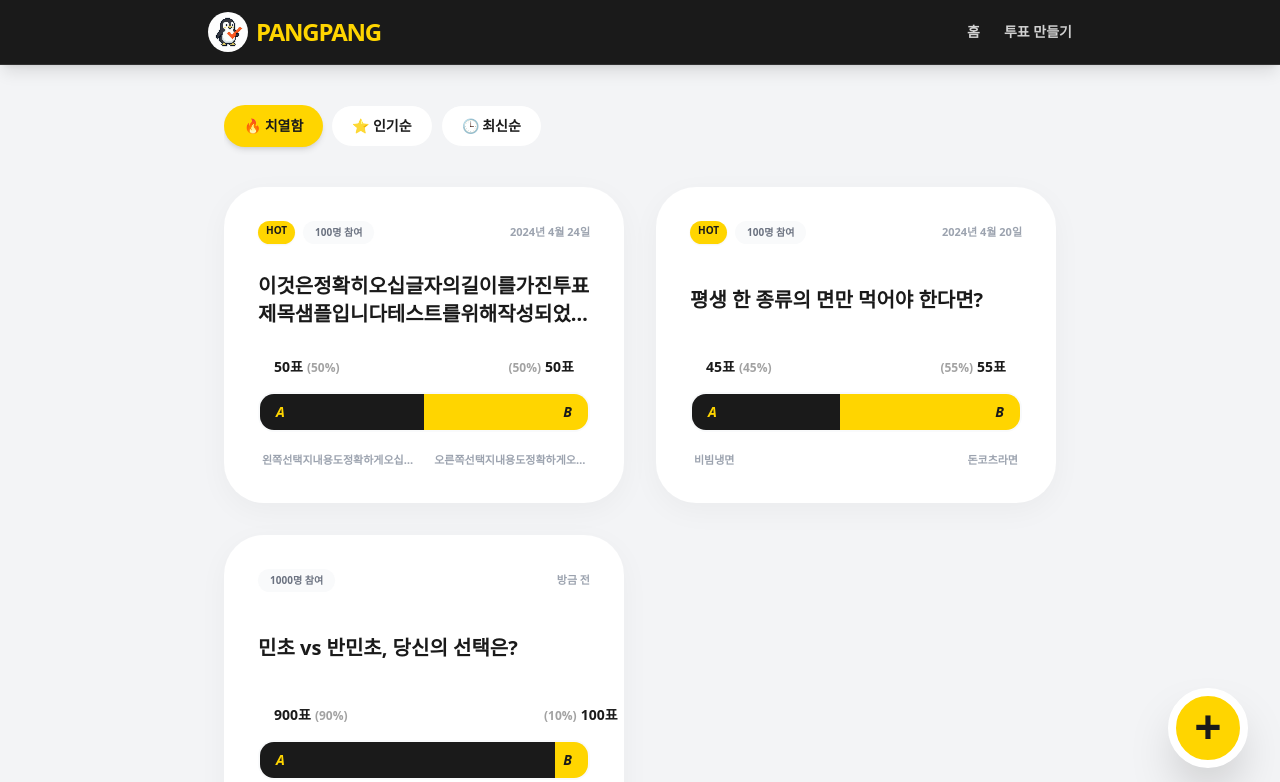
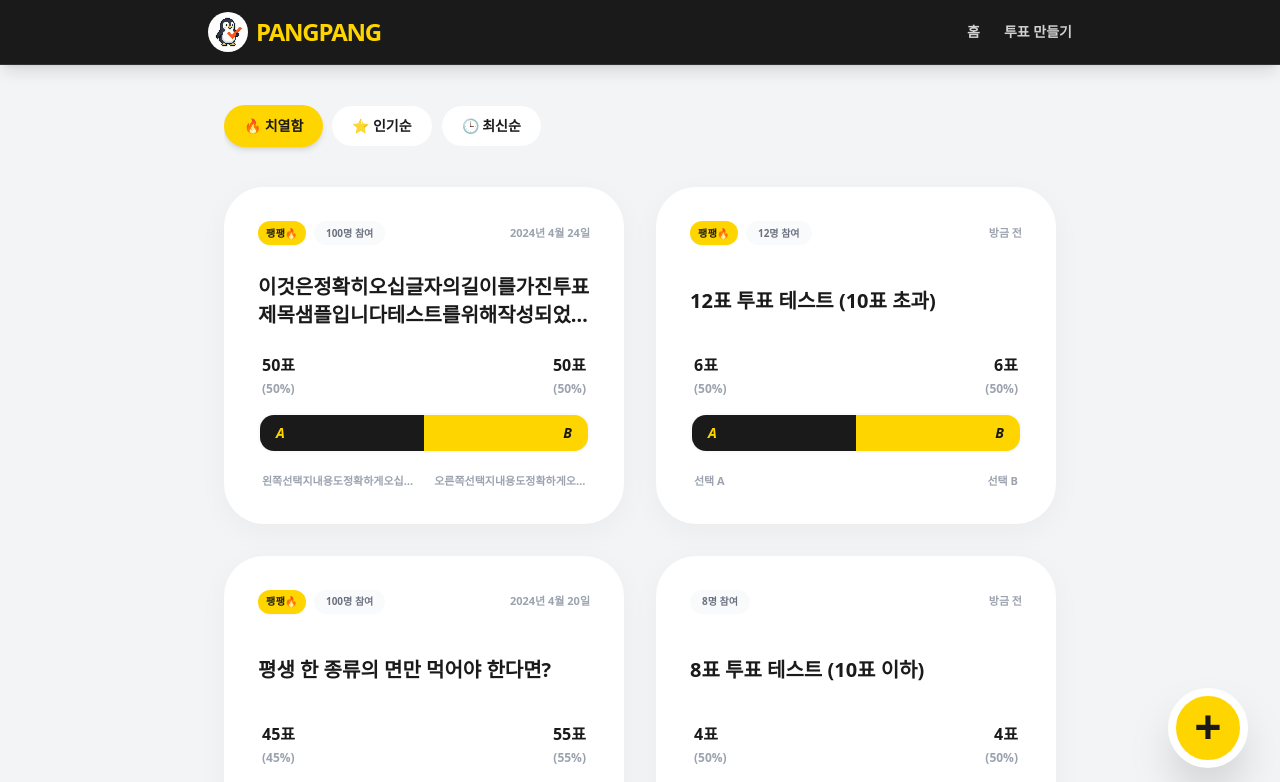
Before and after one commit to ncavchl/PANGPANG, a React (Vite) app: page / in a window 1280 px wide. Shown: the top 782 px of the page. Built offline with nearby package versions, Linux system fonts and the light colour scheme; no server answers.

Commit message:
홈화면 정렬 및 문구 수정

```diff
--- a/src/index.css
+++ b/src/index.css
@@ -3,10 +3,10 @@
 @tailwind utilities;
 
 :root {
-  /* 물리적인 색상 정의 */
-  --penguin-yellow: #FFD500;
-  --penguin-black: #1A1A1A;
-  --penguin-gray: #F3F4F6;
+  /* 물리적인 색상 정의 (RGB 값만 정의하여 Tailwind opacity 지원) */
+  --penguin-yellow: 255 213 0;
+  --penguin-black: 26 26 26;
+  --penguin-gray: 243 244 246;
   --sans: 'Pretendard', system-ui, -apple-system, BlinkMacSystemFont, 'Segoe UI', Roboto, sans-serif;
 }
 
--- a/src/mocks/data.ts
+++ b/src/mocks/data.ts
@@ -12,6 +12,42 @@ export interface Poll {
 }
 
 export const MOCK_POLLS: Poll[] = [
+  {
+    id: 'low-vol-50-50',
+    title: '8표 투표 테스트 (10표 이하)',
+    question: '총 투표수가 10표 이하인 50대 50 투표입니다.',
+    optionA: '선택 A',
+    optionB: '선택 B',
+    votesA: 4,
+    votesB: 4,
+    creatorId: 'test',
+    creatorPw: '1234',
+    createdAt: new Date().toISOString(),
+  },
+  {
+    id: 'high-vol-50-50',
+    title: '12표 투표 테스트 (10표 초과)',
+    question: '총 투표수가 10표 초과인 50대 50 투표입니다.',
+    optionA: '선택 A',
+    optionB: '선택 B',
+    votesA: 6,
+    votesB: 6,
+    creatorId: 'test',
+    creatorPw: '1234',
+    createdAt: new Date().toISOString(),
+  },
+  {
+    id: 'massive-skewed-test',
+    title: '압도적인 결과를 확인하는 투표',
+    question: '10만 명 이상의 사용자가 참여한, 한쪽으로 매우 치우친 결과를 보여주는 테스트 투표입니다. 시스템이 올바르게 계산하고 표시하는지 확인합니다.',
+    optionA: '압도적 다수 (99%)',
+    optionB: '소수 의견 (1%)',
+    votesA: 99000,
+    votesB: 1000,
+    creatorId: 'admin',
+    creatorPw: '1234',
+    createdAt: new Date().toISOString(),
+  },
   {
     id: 'skewed-test',
     title: '민초 vs 반민초, 당신의 선택은?',
--- a/src/pages/Home.tsx
+++ b/src/pages/Home.tsx
@@ -10,9 +10,28 @@ const Home: React.FC = () => {
     const polls = [...MOCK_POLLS];
     if (filter === 'hot') {
       return polls.sort((a, b) => {
-        const diffA = Math.abs((a.votesA / (a.votesA + a.votesB)) - 0.5);
-        const diffB = Math.abs((b.votesA / (b.votesA + b.votesB)) - 0.5);
-        return diffA - diffB;
+        const totalA = a.votesA + a.votesB;
+        const totalB = b.votesA + b.votesB;
+        const ratioA = a.votesA / totalA;
+        const ratioB = b.votesA / totalB;
+        const diffA = Math.abs(ratioA - 0.5);
+        const diffB = Math.abs(ratioB - 0.5);
+
+        // 1. >10 votes 50/50 (Tier 1)
+        const isTier1A = totalA > 10 && a.votesA === a.votesB;
+        const isTier1B = totalB > 10 && b.votesA === b.votesB;
+        if (isTier1A !== isTier1B) return isTier1A ? -1 : 1;
+
+        // 2. >10 votes 45-55% range (Tier 2)
+        const isTier2A = totalA > 10 && diffA <= 0.05;
+        const isTier2B = totalB > 10 && diffB <= 0.05;
+        if (isTier2A !== isTier2B) return isTier2A ? -1 : 1;
+
+        // 3. All others (Tier 3) - includes <= 10 votes, or >10 votes outside 45-55%
+        if (Math.abs(diffA - diffB) > 0.001) return diffA - diffB;
+
+        // 4. Same ratio: Higher total votes first
+        return totalB - totalA;
       });
     }
     if (filter === 'popular') {
@@ -48,7 +67,7 @@ const Home: React.FC = () => {
           const total = poll.votesA + poll.votesB;
           const percentA = Math.round((poll.votesA / total) * 100);
           const percentB = 100 - percentA;
-          const isHot = Math.abs(percentA - 50) <= 5;
+          const isHot = Math.abs(percentA - 50) <= 5 && (total > 10 || percentA !== 50);
 
           return (
             <Link
@@ -57,9 +76,13 @@ const Home: React.FC = () => {
               className="group block bg-white p-6 md:p-8 rounded-[2.5rem] shadow-[0_8px_30px_rgb(0,0,0,0.04)] hover:shadow-[0_20px_50px_rgb(0,0,0,0.1)] hover:-translate-y-2 transition-all border-2 border-transparent hover:border-penguin-yellow"
             >
               <div className="flex justify-between items-center mb-6">
-                <div className="flex gap-2">
-                  {isHot && <span className="bg-penguin-yellow text-penguin-black text-[10px] font-black px-2 py-0.5 rounded-full uppercase shadow-sm">Hot</span>}
-                  <span className="text-[10px] text-gray-500 font-bold px-3 py-1 bg-gray-50 rounded-full">
+                <div className="flex gap-2 h-6">
+                  {isHot && (
+                    <span className="flex items-center justify-center bg-penguin-yellow text-penguin-black text-[10px] font-black px-2 py-0.5 rounded-full uppercase tracking-wider shadow-sm">
+                      팽팽🔥
+                    </span>
+                  )}
+                  <span className="flex items-center justify-center text-[10px] text-gray-500 font-bold px-3 py-1 bg-gray-50 rounded-full">
                     {total}명 참여
                   </span>
                 </div>
@@ -75,13 +98,15 @@ const Home: React.FC = () => {
               </div>
 
               <div className="space-y-4">
-                {/* 포맷 변경: 표 수(퍼센트) */}
-                <div className="flex px-4 text-xs md:text-sm font-black text-penguin-black h-5 items-end transition-all duration-1000">
-                   <div style={{ width: `${percentA}%` }} className="text-left leading-none whitespace-nowrap">
-                     {poll.votesA}표<span className="text-[10px] md:text-xs opacity-40 ml-1">({percentA}%)</span>
+                {/* 고정된 위치 표기: Flex justify-between 사용 */}
+                <div className="flex justify-between px-1 text-penguin-black items-end h-10">
+                   <div className="flex flex-col items-start">
+                      <span className="text-sm md:text-base font-black leading-none">{poll.votesA}표</span>
+                      <span className="text-[10px] md:text-xs font-bold text-gray-400 mt-1">({percentA}%)</span>
                    </div>
-                   <div style={{ width: `${percentB}%` }} className="text-right leading-none whitespace-nowrap">
-                     <span className="text-[10px] md:text-xs opacity-40 mr-1">({percentB}%)</span>{poll.votesB}표
+                   <div className="flex flex-col items-end">
+                      <span className="text-sm md:text-base font-black leading-none">{poll.votesB}표</span>
+                      <span className="text-[10px] md:text-xs font-bold text-gray-400 mt-1">({percentB}%)</span>
                    </div>
                 </div>
 
--- a/src/pages/PollDetail.tsx
+++ b/src/pages/PollDetail.tsx
@@ -74,7 +74,7 @@ const PollDetail: React.FC = () => {
               className="group relative p-8 md:p-10 bg-penguin-black rounded-[2rem] md:rounded-[2.5rem] text-left hover:scale-[1.03] transition-all shadow-xl shadow-black/20 overflow-hidden"
             >
               <span className="text-[10px] font-black text-penguin-yellow/50 uppercase tracking-widest mb-3 block">Option A</span>
-              <p className="font-black text-white text-lg md:text-xl leading-snug relative z-10">{poll.optionA}</p>
+              <p className="font-black text-penguin-yellow text-lg md:text-xl leading-snug relative z-10">{poll.optionA}</p>
               <span className="absolute -right-4 -bottom-4 text-8xl md:text-9xl opacity-10 font-black text-white italic">A</span>
             </button>
             <button
@@ -89,10 +89,10 @@ const PollDetail: React.FC = () => {
         ) : (
           <div className="space-y-10 md:space-y-12 animate-in fade-in slide-in-from-bottom-8 duration-700">
             <div className="space-y-10">
-              {/* Option A Result: Stacked Votes and Percentage */}
+              {/* Option A Result: Fixed Alignment */}
               <div className="space-y-3">
-                <div className="flex justify-between items-end px-2">
-                  <span className={`text-lg md:text-2xl font-black ${voted === 'A' ? 'text-penguin-black' : 'text-gray-300'}`}>
+                <div className="flex justify-between items-end px-2 text-left">
+                  <span className={`text-lg md:text-2xl font-black ${voted === 'A' ? 'text-penguin-black' : 'text-gray-400'}`}>
                     {poll.optionA} {voted === 'A' && '✅'}
                   </span>
                 </div>
@@ -102,16 +102,16 @@ const PollDetail: React.FC = () => {
                       <span className="font-black text-penguin-yellow text-lg md:text-xl italic">A</span>
                     </div>
                   </div>
-                  <div className="flex flex-col items-end w-24 md:w-32">
-                    <span className="text-2xl md:text-4xl font-black text-penguin-black leading-none tabular-nums">{currentVotesA}표</span>
-                    <span className="text-sm md:text-lg font-bold text-gray-400 mt-1 tabular-nums">({percentA}%)</span>
+                  <div className="flex flex-col items-end w-24 md:w-32 flex-shrink-0">
+                    <span className="text-2xl md:text-4xl font-black text-penguin-black leading-none tabular-nums text-right">{currentVotesA}표</span>
+                    <span className="text-sm md:text-lg font-bold text-gray-400 mt-1 tabular-nums text-right">({percentA}%)</span>
                   </div>
                 </div>
               </div>
 
-              {/* Option B Result: Stacked Votes and Percentage */}
+              {/* Option B Result: Fixed Alignment */}
               <div className="space-y-3">
-                <div className="flex justify-between items-end px-2">
+                <div className="flex justify-between items-end px-2 text-left">
                   <span className={`text-lg md:text-2xl font-black ${voted === 'B' ? 'text-penguin-black' : 'text-gray-300'}`}>
                     {poll.optionB} {voted === 'B' && '✅'}
                   </span>
@@ -122,9 +122,9 @@ const PollDetail: React.FC = () => {
                       <span className="font-black text-penguin-black text-lg md:text-xl italic">B</span>
                     </div>
                   </div>
-                  <div className="flex flex-col items-end w-24 md:w-32">
-                    <span className="text-2xl md:text-4xl font-black text-penguin-black leading-none tabular-nums">{currentVotesB}표</span>
-                    <span className="text-sm md:text-lg font-bold text-gray-400 mt-1 tabular-nums">({percentB}%)</span>
+                  <div className="flex flex-col items-end w-24 md:w-32 flex-shrink-0">
+                    <span className="text-2xl md:text-4xl font-black text-penguin-black leading-none tabular-nums text-right">{currentVotesB}표</span>
+                    <span className="text-sm md:text-lg font-bold text-gray-400 mt-1 tabular-nums text-right">({percentB}%)</span>
                   </div>
                 </div>
               </div>
--- a/tailwind.config.js
+++ b/tailwind.config.js
@@ -5,10 +5,10 @@ export default {
     extend: {
       colors: {
         penguin: {
-          yellow: 'var(--penguin-yellow)',
-          black: 'var(--penguin-black)',
+          yellow: 'rgb(var(--penguin-yellow) / <alpha-value>)',
+          black: 'rgb(var(--penguin-black) / <alpha-value>)',
           white: '#FFFFFF',
-          gray: 'var(--penguin-gray)',
+          gray: 'rgb(var(--penguin-gray) / <alpha-value>)',
         }
       },
       animation: {
```
